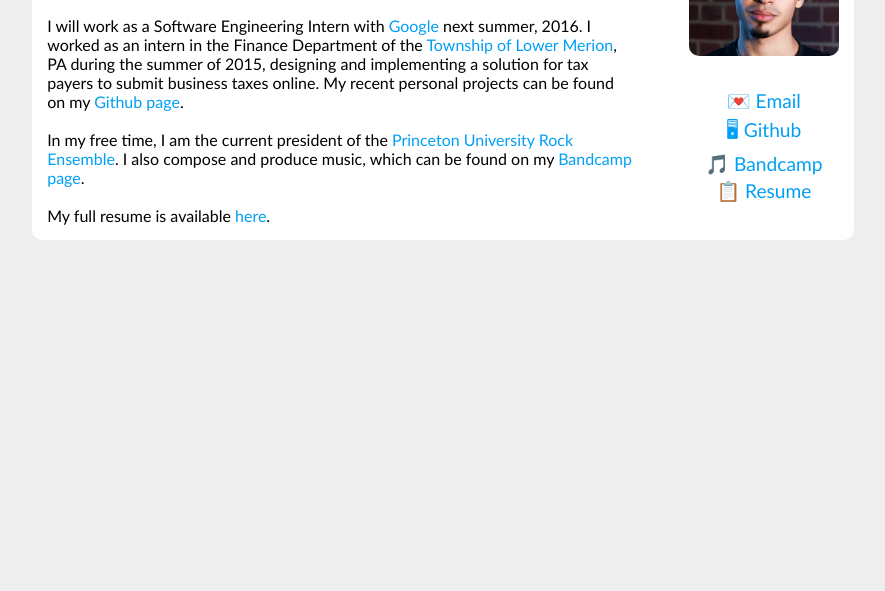
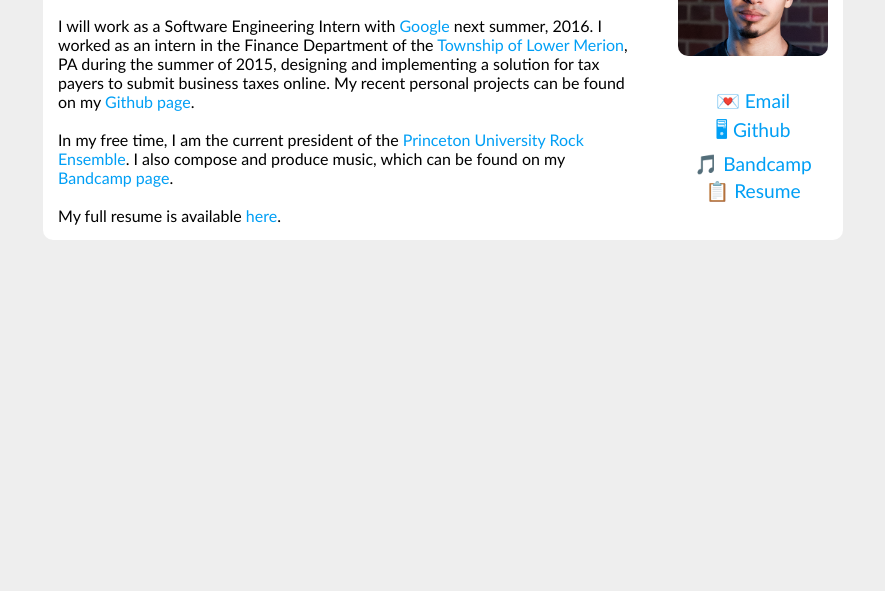
Before and after one commit to aqeelp/aqeelp.github.io, a plain HTML site: page index.html in a window 1280 px wide. Shown: the part 209-800 px from the top of the page, without its empty margins (197-1082 px from the left). Drawn offline with Linux system fonts and the light colour scheme.

Commit message:
fixed width

```diff
--- a/css/main_style.css
+++ b/css/main_style.css
@@ -1,5 +1,6 @@
 body {
 	font-family: "Trebuchet MS";
+	text-align: center;
 	background-color: #eeeeee;
 }
 
@@ -13,18 +14,13 @@ body {
 	background-color: #ffffff;
 	margin: auto;
 	margin-top: 100px;
-	width: 65%;
-	min-width: 500px;
+	width: 800px;
+	text-align: left;
 	border-radius: 10px;
 }
 
 .cell {
 	padding: 15px;
-}
-
-#header {
-	width: 100%;
-	height: 150px;
 }
 
 #content {
```
